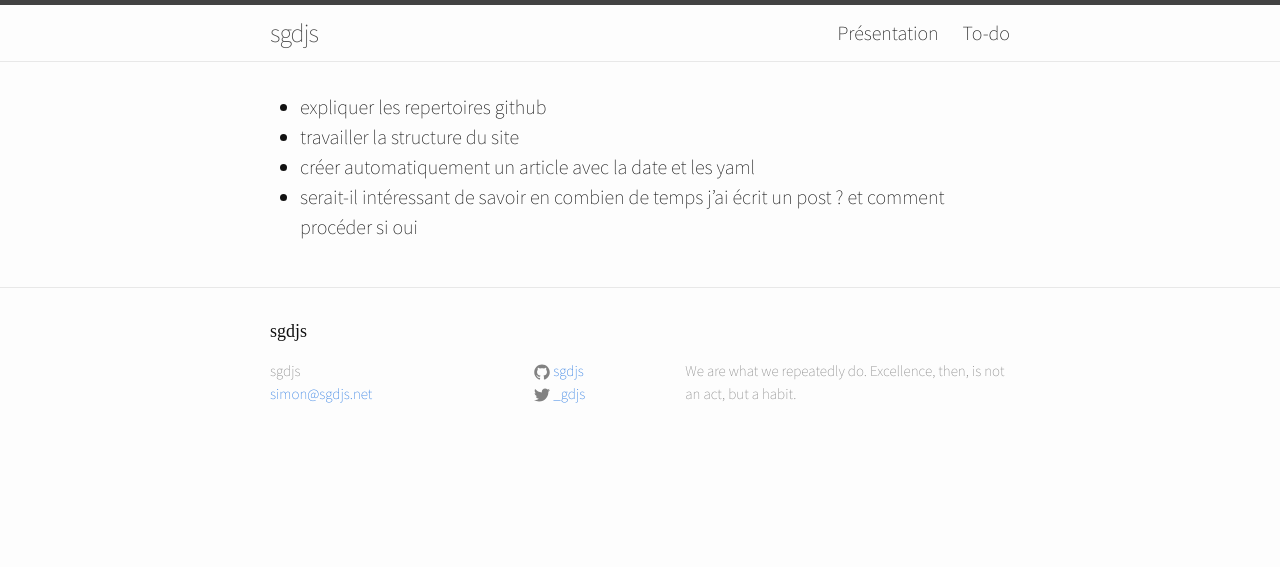
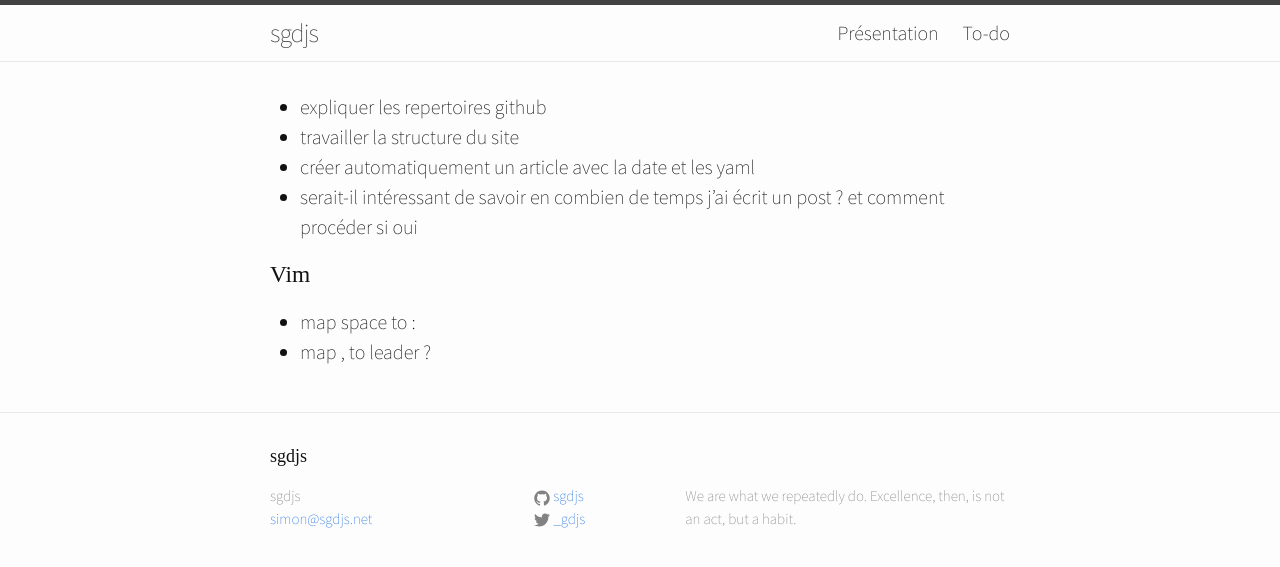
Before and after one commit to sgdjs/sgdjs.github.io, a Jekyll site: the page built from todo.md, in a window 1280 px wide. Shown: the top 567 px of the page. Built offline with Jekyll 4.4.1, drawn with Linux system fonts in a browser that asks for light colours; some web fonts are replaced.

Commit message:
Update todo

```diff
--- a/todo.md
+++ b/todo.md
@@ -8,3 +8,9 @@ title: To-do
 * créer automatiquement un article avec la date et les yaml
 * serait-il intéressant de savoir en combien de temps j'ai écrit un
   post ? et comment procéder si oui
+
+
+### Vim
+
+* map space to :
+* map , to leader ?
```
